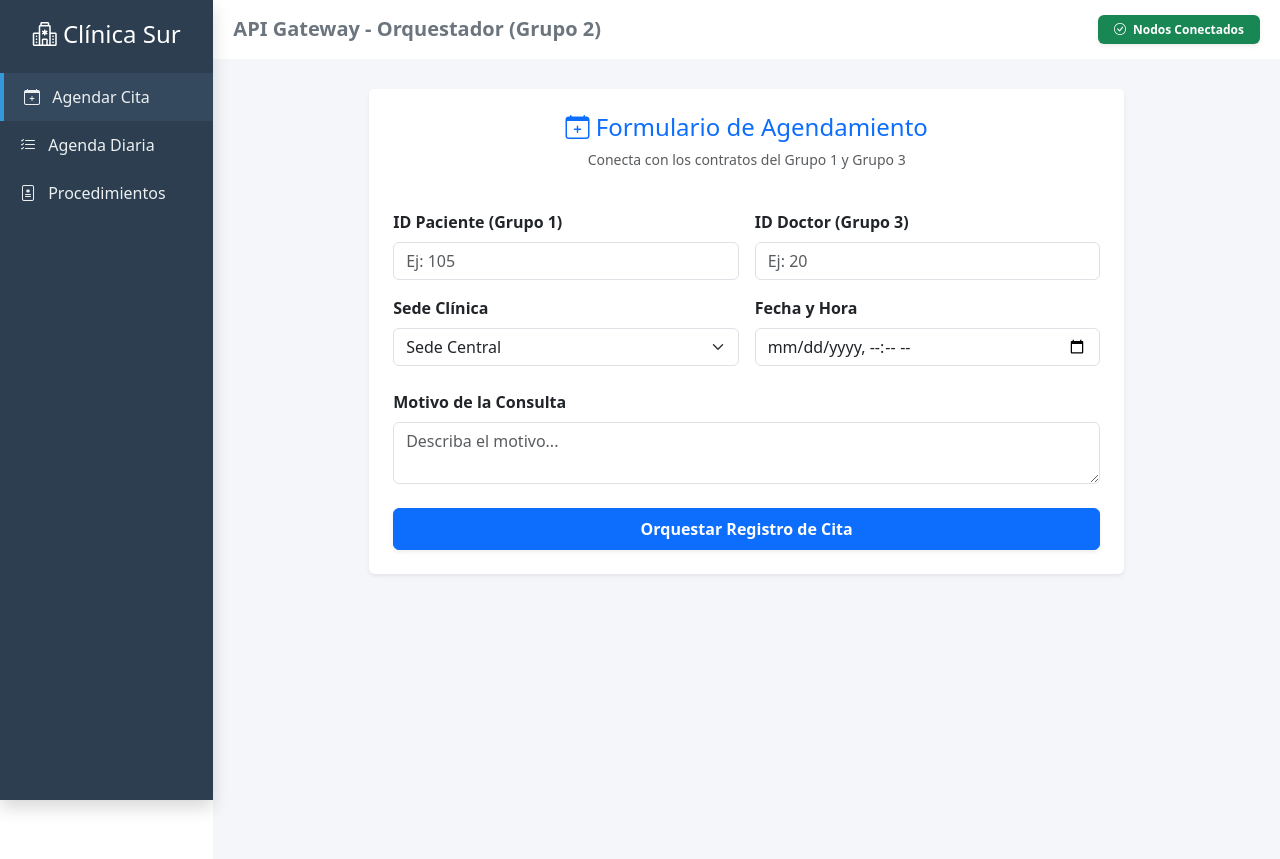
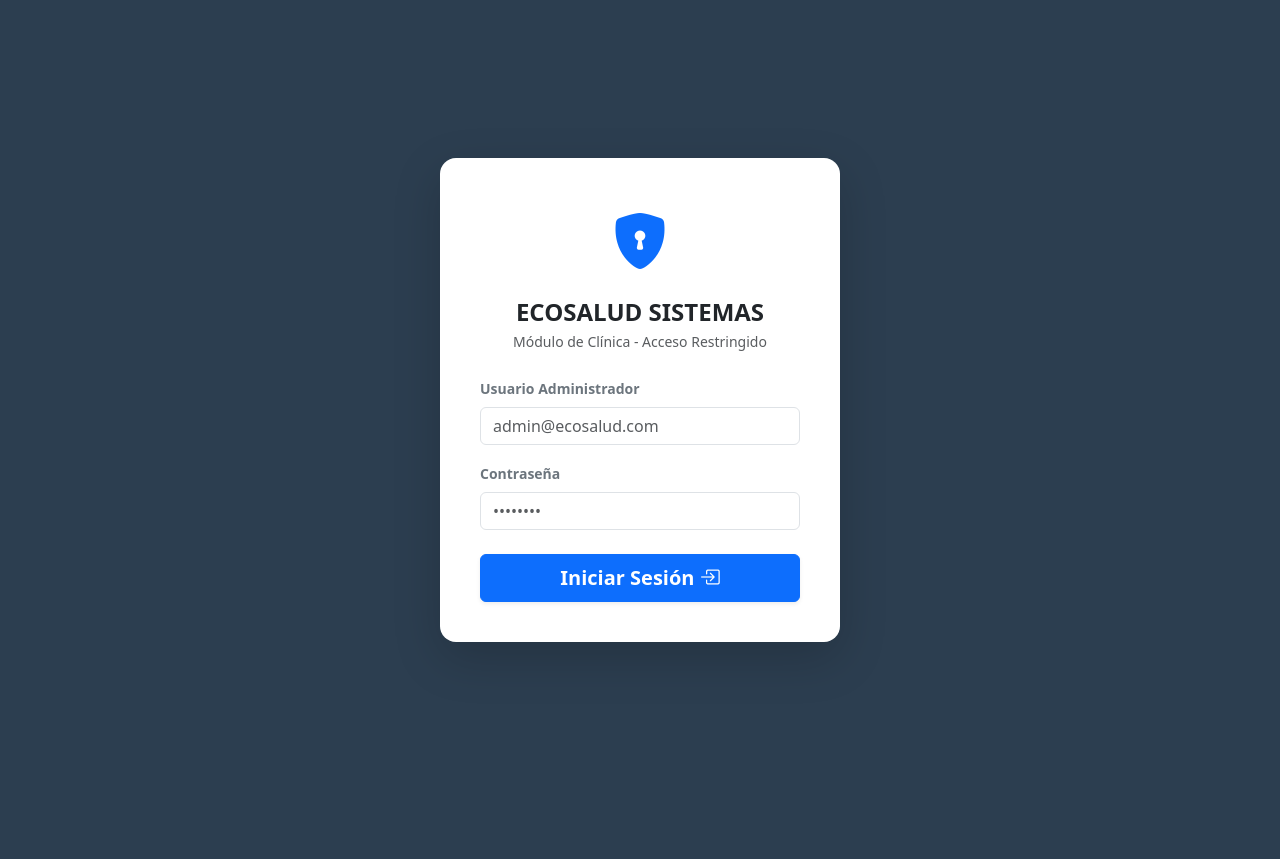
Before and after one commit to CursosProfesionales-DonCat/api-clinica-soa, a FastAPI app: page /clinica/interfaz in a window 1280 px wide. After the commit the page ends 642 px from the top, so only its background shows below. Run offline with FastAPI, Linux system fonts and the light colour scheme.

Commit message:
Update clinica_agenda.html

```diff
--- a/templates/clinica_agenda.html
+++ b/templates/clinica_agenda.html
@@ -17,12 +17,40 @@
     </style>
 </head>
 <body>
+
+    <div id="login-overlay" class="d-flex align-items-center justify-content-center" style="position: fixed; top: 0; left: 0; width: 100vw; height: 100vh; background-color: #2c3e50; z-index: 9999;">
+        <div class="card shadow-lg p-4 border-0 rounded-4" style="width: 100%; max-width: 400px; background: white;">
+            <div class="card-body text-center">
+                <div class="text-primary mb-3"><i class="bi bi-shield-lock-fill" style="font-size: 3.5rem;"></i></div>
+                <h4 class="fw-bold mb-1 text-dark">ECOSALUD SISTEMAS</h4>
+                <p class="text-muted small mb-4">Módulo de Clínica - Acceso Restringido</p>
+
+                <div id="login-error" class="alert alert-danger d-none small py-2 fw-bold"><i class="bi bi-exclamation-triangle-fill"></i> Credenciales incorrectas</div>
+
+                <form id="formLogin">
+                    <div class="mb-3 text-start">
+                        <label class="form-label small fw-bold text-secondary">Usuario Administrador</label>
+                        <input type="email" id="loginUser" class="form-control" placeholder="admin@ecosalud.com" required>
+                    </div>
+                    <div class="mb-4 text-start">
+                        <label class="form-label small fw-bold text-secondary">Contraseña</label>
+                        <input type="password" id="loginPass" class="form-control" placeholder="••••••••" required>
+                    </div>
+                    <button type="submit" class="btn btn-primary w-100 py-2 fw-bold fs-5 shadow-sm">Iniciar Sesión <i class="bi bi-box-arrow-in-right"></i></button>
+                </form>
+            </div>
+        </div>
+    </div>
     <div class="container-fluid p-0">
         <div class="col-md-2 sidebar shadow">
             <h4 class="text-center mb-4"><i class="bi bi-hospital"></i> Clínica Sur</h4>
             <a onclick="cambiarVista('vista-agendar', this)" class="menu-link active"><i class="bi bi-calendar-plus me-2"></i> Agendar Cita</a>
             <a onclick="cambiarVista('vista-agenda', this)" class="menu-link"><i class="bi bi-list-check me-2"></i> Agenda Diaria</a>
             <a onclick="cambiarVista('vista-procedimientos', this)" class="menu-link"><i class="bi bi-file-medical me-2"></i> Procedimientos</a>
+
+            <div style="position: absolute; bottom: 20px; width: 100%;">
+                <a onclick="cerrarSesion()" class="text-danger border-top border-secondary pt-3 mt-3"><i class="bi bi-power me-2"></i> Cerrar Sesión</a>
+            </div>
         </div>
 
         <div class="topbar d-flex justify-content-between align-items-center">
@@ -148,7 +176,40 @@
     </div>
 
     <script>
+        // ==========================================
+        // LÓGICA DE SEGURIDAD (LOGIN SIMULADO)
+        // ==========================================
+        document.addEventListener("DOMContentLoaded", function() {
+            // Verifica si hay una sesión activa guardada en el navegador
+            if (localStorage.getItem('sesion_clinica') === 'activa') {
+                document.getElementById('login-overlay').style.display = 'none';
+            }
+        });
+
+        document.getElementById('formLogin').addEventListener('submit', function(e) {
+            e.preventDefault();
+            const usuario = document.getElementById('loginUser').value;
+            const clave = document.getElementById('loginPass').value;
+            const errorDiv = document.getElementById('login-error');
+
+            // Credenciales válidas para la sustentación
+            if (usuario === 'admin@ecosalud.com' && clave === 'admin123') {
+                localStorage.setItem('sesion_clinica', 'activa');
+                document.getElementById('login-overlay').style.display = 'none';
+            } else {
+                errorDiv.classList.remove('d-none');
+                setTimeout(() => errorDiv.classList.add('d-none'), 3000);
+            }
+        });
+
+        function cerrarSesion() {
+            localStorage.removeItem('sesion_clinica');
+            location.reload(); // Recarga la página para mostrar el login de nuevo
+        }
+
+        // ==========================================
         // 1. Controlador de Navegación del Sidebar
+        // ==========================================
         function cambiarVista(idVista, elemento) {
             document.querySelectorAll('.view-section').forEach(el => el.classList.remove('active'));
             document.querySelectorAll('.menu-link').forEach(el => el.classList.remove('active', 'bg-primary'));
@@ -157,7 +218,9 @@
             elemento.classList.add('active', 'bg-primary');
         }
 
+        // ==========================================
         // 2. Lógica del Endpoint POST /clinica/cita
+        // ==========================================
         document.getElementById('formCita').addEventListener('submit', async function(e) {
             e.preventDefault();
             const payload = {
@@ -190,7 +253,9 @@
             }
         });
 
+        // ==========================================
         // 3. Lógica del Endpoint GET /clinica/citas/{fecha}
+        // ==========================================
         async function buscarAgenda() {
             const fecha = document.getElementById('fechaBusqueda').value;
             if(!fecha) return alert("Seleccione una fecha");
@@ -206,7 +271,6 @@
             }
 
             citas.forEach(cita => {
-                // Extraer solo la hora de la fecha ISO
                 const horaStr = new Date(cita.fecha_hora).toLocaleTimeString([], {hour: '2-digit', minute:'2-digit'});
                 tbody.innerHTML += `
                     <tr>
@@ -221,7 +285,9 @@
             });
         }
 
+        // ==========================================
         // 4. Lógica del Endpoint POST /clinica/procedimiento
+        // ==========================================
         document.getElementById('formProcedimiento').addEventListener('submit', async function(e) {
             e.preventDefault();
             const payload = {
@@ -252,7 +318,9 @@
             }
         });
 
-        // 3.5 Lógica del Endpoint GET /clinica/citas/doctor/{doctor_id}
+        // ==========================================
+        // 5. Lógica del Endpoint GET /clinica/citas/doctor/{doctor_id}
+        // ==========================================
         async function buscarPorDoctor() {
             const docId = document.getElementById('doctorBusqueda').value;
             if(!docId) return alert("Ingrese el ID del doctor");
```
